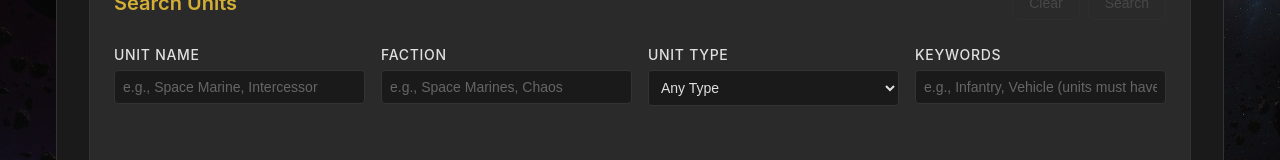
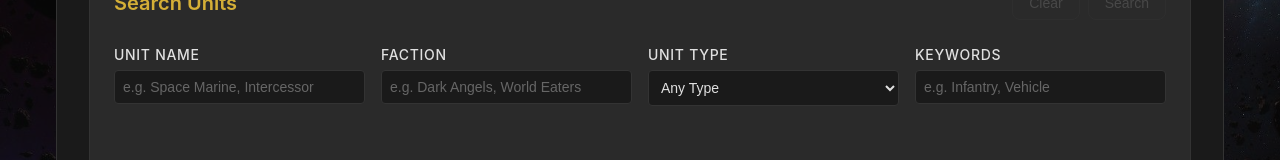
Before and after one commit to emiller6505/grimdarkly-frontend, a React (Vite) app: page /units in a window 1280 px wide. Shown: the part 337-497 px from the top of the page. Built offline with nearby package versions, Linux system fonts and the light colour scheme.

Commit message:
update search filters

```diff
--- a/src/components/SearchFilters.tsx
+++ b/src/components/SearchFilters.tsx
@@ -130,7 +130,7 @@ const SearchFilters = ({ type, onSearch, onClear, loading }: SearchFiltersProps)
             <input
               type="text"
               id="unit-name"
-              placeholder="e.g., Space Marine, Intercessor"
+              placeholder="e.g. Space Marine, Intercessor"
               value={unitFilters.name || ''}
               onChange={(e) => handleInputChange('name', e.target.value)}
             />
@@ -141,7 +141,7 @@ const SearchFilters = ({ type, onSearch, onClear, loading }: SearchFiltersProps)
             <input
               type="text"
               id="faction"
-              placeholder="e.g., Space Marines, Chaos"
+              placeholder="e.g. Dark Angels, World Eaters"
               value={unitFilters.faction || ''}
               onChange={(e) => handleInputChange('faction', e.target.value)}
             />
@@ -166,7 +166,7 @@ const SearchFilters = ({ type, onSearch, onClear, loading }: SearchFiltersProps)
             <MultiKeywordInput
               appliedKeywords={appliedKeywords}
               onKeywordsChange={handleKeywordsChange}
-              placeholder="e.g., Infantry, Vehicle (units must have ALL keywords)"
+              placeholder="e.g. Infantry, Vehicle"
             />
           </div>
 
@@ -296,7 +296,7 @@ const SearchFilters = ({ type, onSearch, onClear, loading }: SearchFiltersProps)
           <input
             type="text"
             id="name"
-            placeholder="e.g., Storm Bolter, Chainsword"
+            placeholder="e.g. Storm Bolter, Chainsword"
             value={weaponFilters.name || ''}
             onChange={(e) => handleInputChange('name', e.target.value)}
           />
@@ -344,7 +344,7 @@ const SearchFilters = ({ type, onSearch, onClear, loading }: SearchFiltersProps)
           <input
             type="number"
             id="ap"
-            placeholder="e.g., -1, -2"
+            placeholder="e.g. -1, -2"
             value={weaponFilters.ap || ''}
             onChange={(e) => handleInputChange('ap', e.target.value ? parseInt(e.target.value) : undefined)}
             onKeyDown={handleNumberKeyDown}
@@ -356,7 +356,7 @@ const SearchFilters = ({ type, onSearch, onClear, loading }: SearchFiltersProps)
           <input
             type="text"
             id="attacks"
-            placeholder="e.g., 2, D6, D3+1"
+            placeholder="e.g. 2, D6, D3+1"
             value={weaponFilters.attacks || ''}
             onChange={(e) => handleInputChange('attacks', e.target.value)}
           />
```
